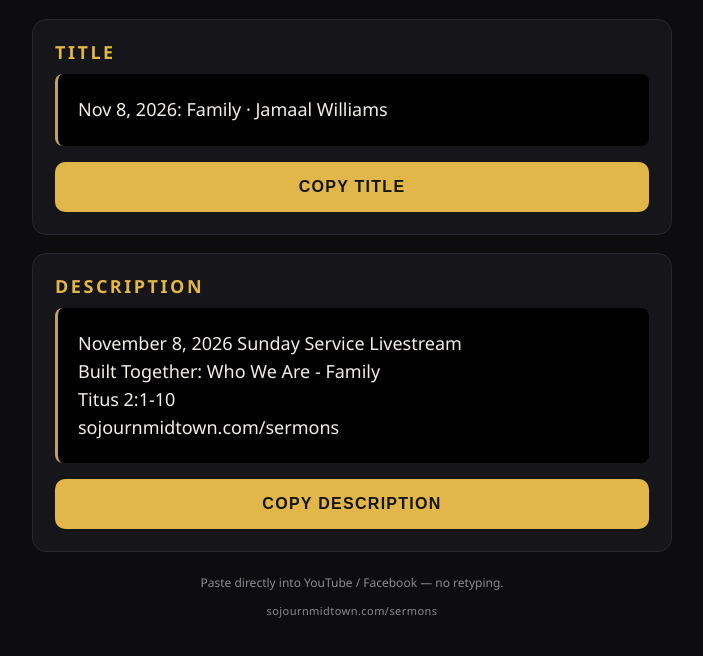
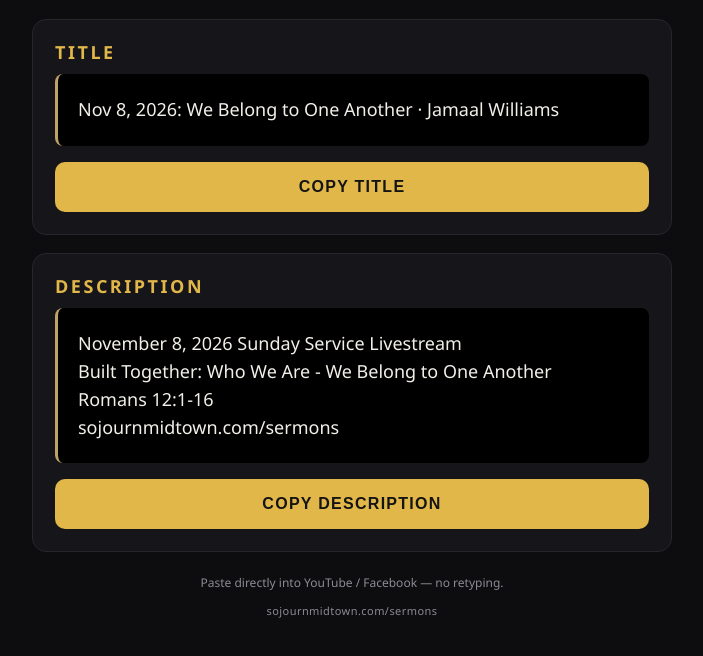
Before and after one commit to MT-AV/stream-titles, a plain HTML site: page index.html in a window 1280 px wide. Shown: the part 82-738 px from the top of the page, without its empty margins (288-991 px from the left). Drawn offline with Linux system fonts and the light colour scheme.

Commit message:
1108: We Belong to One Another (manuscript; AV tab stale)

```diff
--- a/index.html
+++ b/index.html
@@ -103,8 +103,8 @@
 
 <script>
   // ---- weekly text: overridden by ?t= and ?d= URL params (URI-encoded) ----
-  var FALLBACK_TITLE = "Nov 8, 2026: Family \u00b7 Jamaal Williams";
-  var FALLBACK_DESC = "November 8, 2026 Sunday Service Livestream\nBuilt Together: Who We Are - Family\nTitus 2:1-10\nsojournmidtown.com/sermons";
+  var FALLBACK_TITLE = "Nov 8, 2026: We Belong to One Another \u00b7 Jamaal Williams";
+  var FALLBACK_DESC = "November 8, 2026 Sunday Service Livestream\nBuilt Together: Who We Are - We Belong to One Another\nRomans 12:1-16\nsojournmidtown.com/sermons";
 
   var q = new URLSearchParams(location.search);
   var TITLE = q.get("t") || FALLBACK_TITLE;
```
